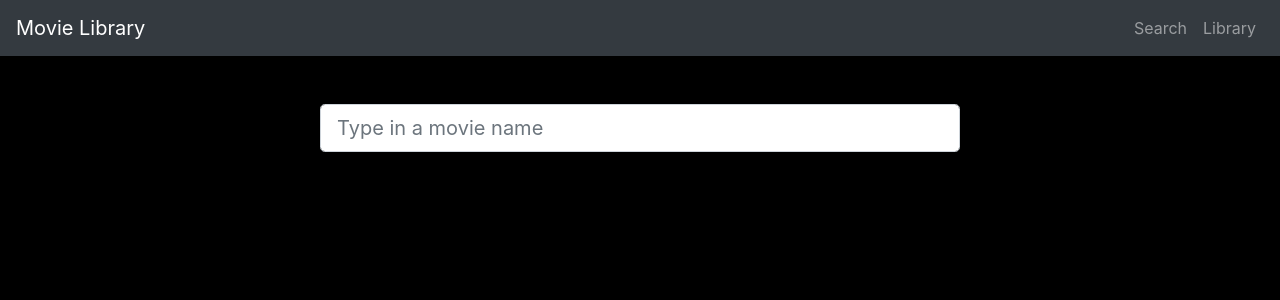
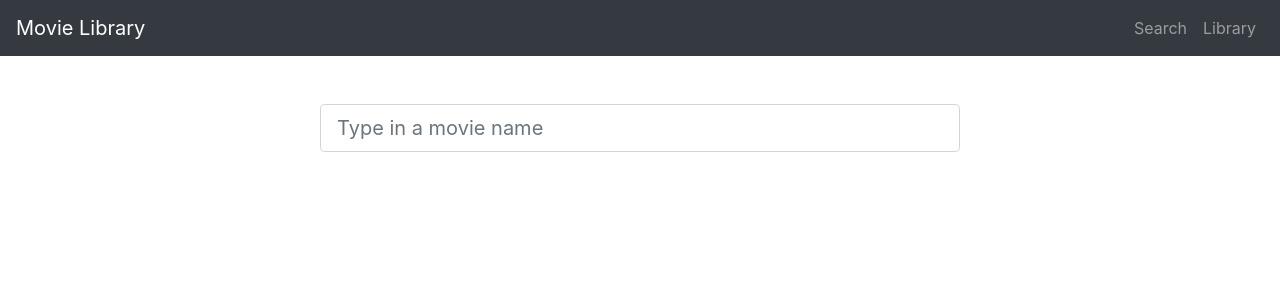
Before and after one commit to annlinros/Personal-Movie-Library, a React (Create React App) app: page / in a window 1280 px wide. Shown: the top 300 px of the page. Built offline with nearby package versions, Linux system fonts and the light colour scheme.

Commit message:
Update App.css

```diff
--- a/src/App.css
+++ b/src/App.css
@@ -1,4 +1,7 @@
 body {
   margin: 0%;
-  background: #000;
+  background: #fff;
 }
+.App{
+  height: 100vh;
+}
```
